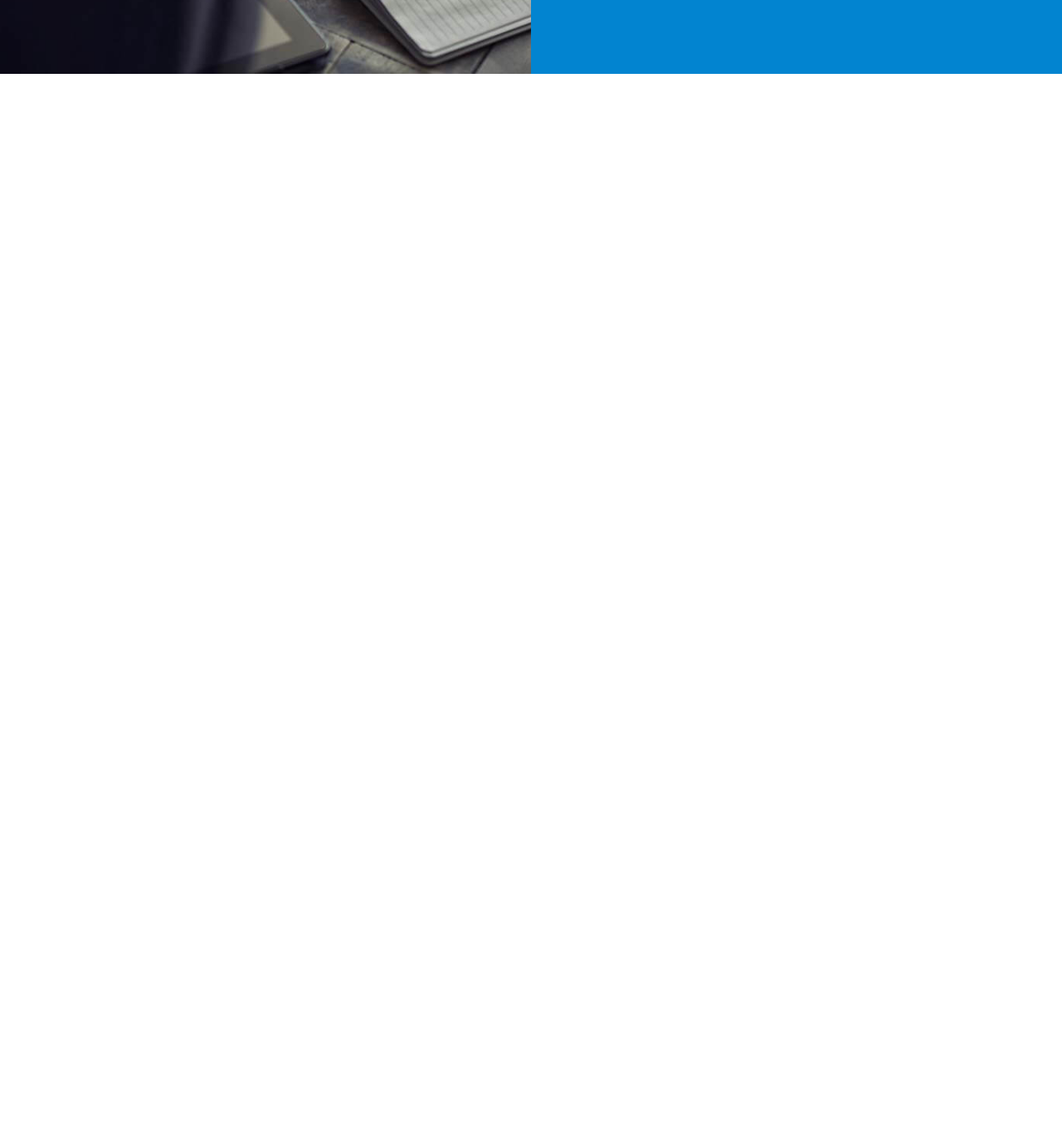
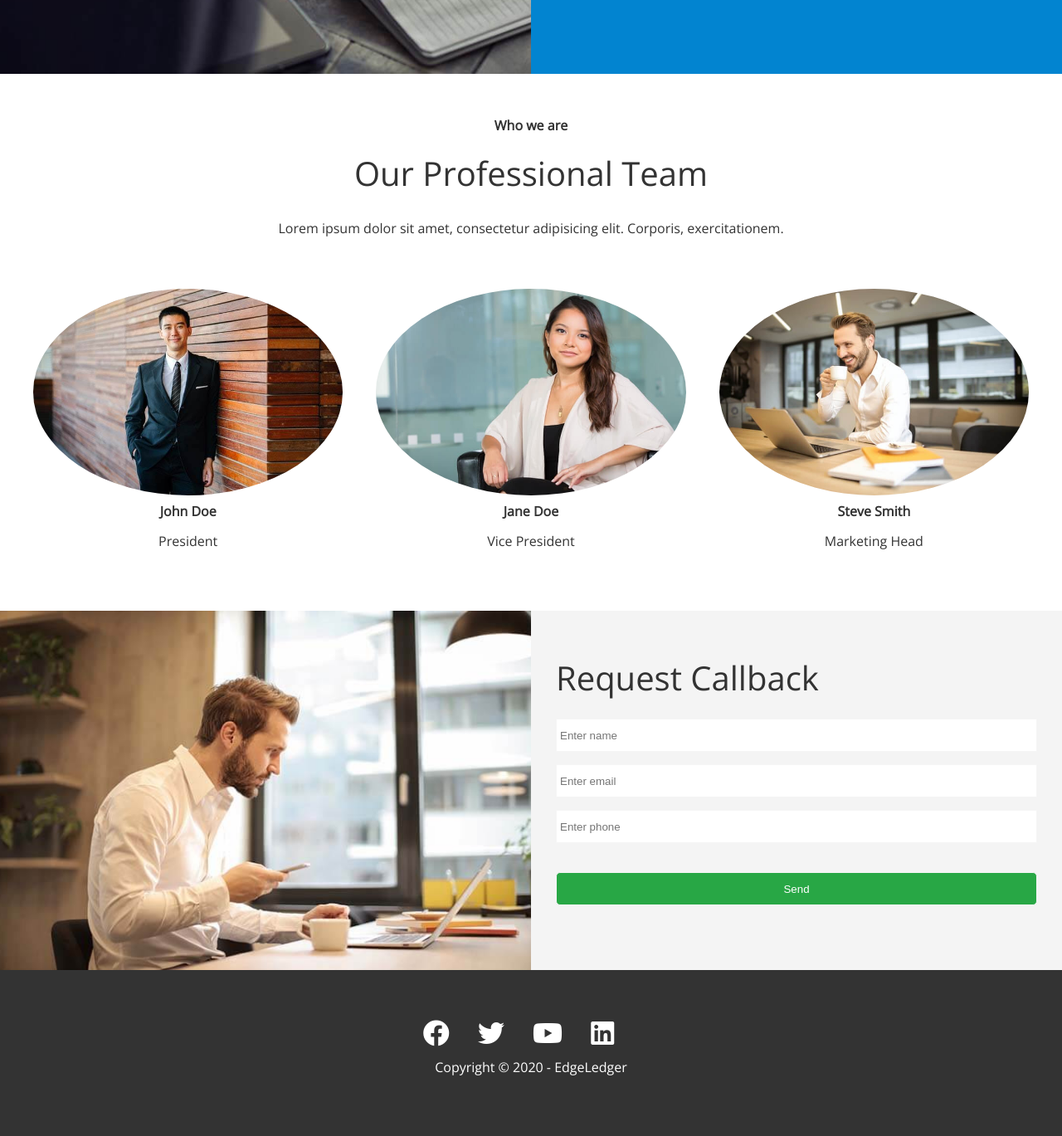
Before and after one commit to Rafael-Lopez/HTML-CSS, a plain HTML site: page EdgeLedger Website/index.html in a window 1280 px wide. Shown: the part 2640-4009 px from the top of the page at 83% size. Before the commit the page ends 2737 px from the top, so only its background shows below. Drawn offline with nearby package versions, Linux system fonts and the light colour scheme.

Commit message:
EdgeLedger Website: Finishing the Homepage

```diff
--- a/EdgeLedger Website/css/style.css
+++ b/EdgeLedger Website/css/style.css
@@ -134,3 +134,60 @@ img {
 .cases img:hover {
     opacity: 0.7;
 }
+
+.team img {
+    border-radius: 50%;
+}
+
+/*Callback form*/
+.callback-form {
+    width: 100%;
+    padding: 20px 0;
+}
+
+.callback-form label {
+    display: block;
+    margin-bottom:  5px;
+}
+
+.callback-form .form-control {
+    margin-bottom: 15px;
+}
+
+.callback-form input {
+    width: 100%;
+    padding: 4px;
+    height: 40px;
+    border: #f5f5f5 1px solid;
+}
+
+.callback-form input:focus {
+    outline-color: #28a745;
+}
+
+.callback-form .btn {
+    padding: 12px 0;
+    margin-top: 20px;
+}
+
+/*Footer*/
+.footer {
+    display: flex;
+    flex-direction: column;
+    align-items: center;
+    justify-content: center;
+    text-align: center;
+    height: 200px;
+}
+
+.footer a {
+    color: #fff;
+}
+
+.footer a:hover {
+    color: #28a745;
+}
+
+.footer .social > * {
+    margin-right: 30px;
+}
--- a/EdgeLedger Website/index.html
+++ b/EdgeLedger Website/index.html
@@ -128,6 +128,70 @@
                 </div>
             </div>
         </section>
+        <!-- Team -->
+        <section id="team" class="team section-padding">
+            <header class="section-header">
+                <h4>Who we are</h4>
+                <h2>Our Professional Team</h2>
+                <p>Lorem ipsum dolor sit amet, consectetur adipisicing elit. Corporis, exercitationem.</p>
+            </header>
+            <div class="flex-items">
+                <div>
+                    <img src="images/team/person1.jpg" alt="">
+                    <h4>John Doe</h4>
+                    <p>President</p>
+                </div>
+                <div>
+                    <img src="images/team/person2.jpg" alt="">
+                    <h4>Jane Doe</h4>
+                    <p>Vice President</p>
+                </div>
+                <div>
+                    <img src="images/team/person3.jpg" alt="">
+                    <h4>Steve Smith</h4>
+                    <p>Marketing Head</p>
+                </div>
+            </div>
+        </section>
+        <!-- Contact -->
+        <section id="contact" class="contact flex-columns">
+            <div class="row">
+                <div class="column">
+                    <div class="column-1">
+                        <img src="images/home/contact.jpg" alt="">
+                    </div>
+                </div>
+                <div class="column">
+                    <div class="column-2 bg-light">
+                        <h2>Request Callback</h2>
+                        <form action="" class="callback-form">
+                            <div class="form-control">
+                                <label for="name"></label>
+                                <input type="text" name="name" id="name" placeholder="Enter name">
+                            </div>
+                            <div class="form-control">
+                                <label for="email"></label>
+                                <input type="email" name="email" id="email" placeholder="Enter email">
+                            </div>
+                            <div class="form-control">
+                                <label for="phone"></label>
+                                <input type="text" name="phone" id="phone" placeholder="Enter phone">
+                            </div>
+                            <input type="submit" value="Send" id="submit" class="btn">
+                        </form>
+                    </div>
+                </div>
+            </div>
+        </section>
     </main>
+    <footer class="footer bg-dark">
+        <div class="social">
+            <a href="#"><i class="fab fa-facebook fa-2x"></i></a>
+            <a href="#"><i class="fab fa-twitter fa-2x"></i></a>
+            <a href="#"><i class="fab fa-youtube fa-2x"></i></a>
+            <a href="#"><i class="fab fa-linkedin fa-2x"></i></a>
+        </div>
+        <p>Copyright &copy; 2020 - EdgeLedger</p>
+    </footer>
 </body>
 </html>
```
